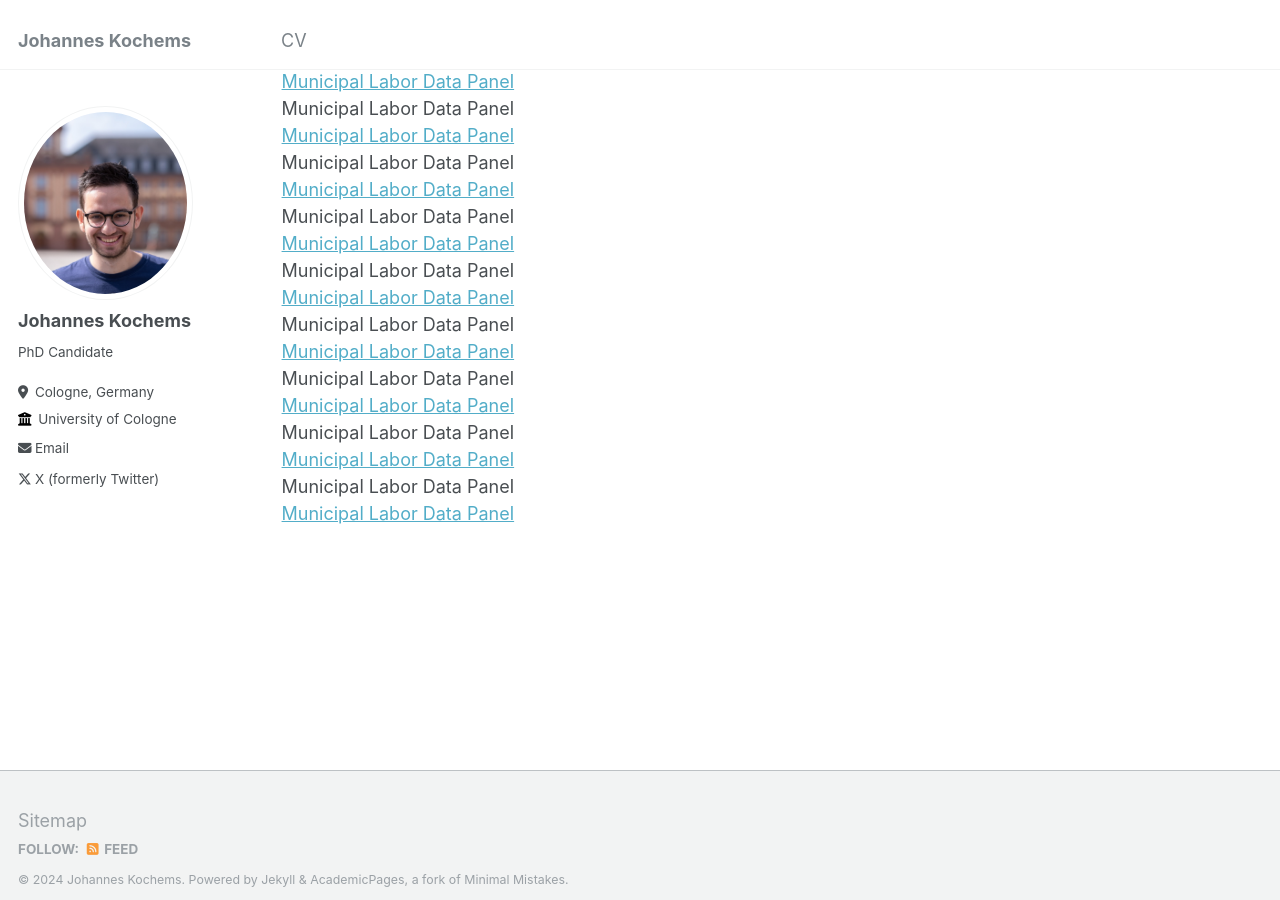
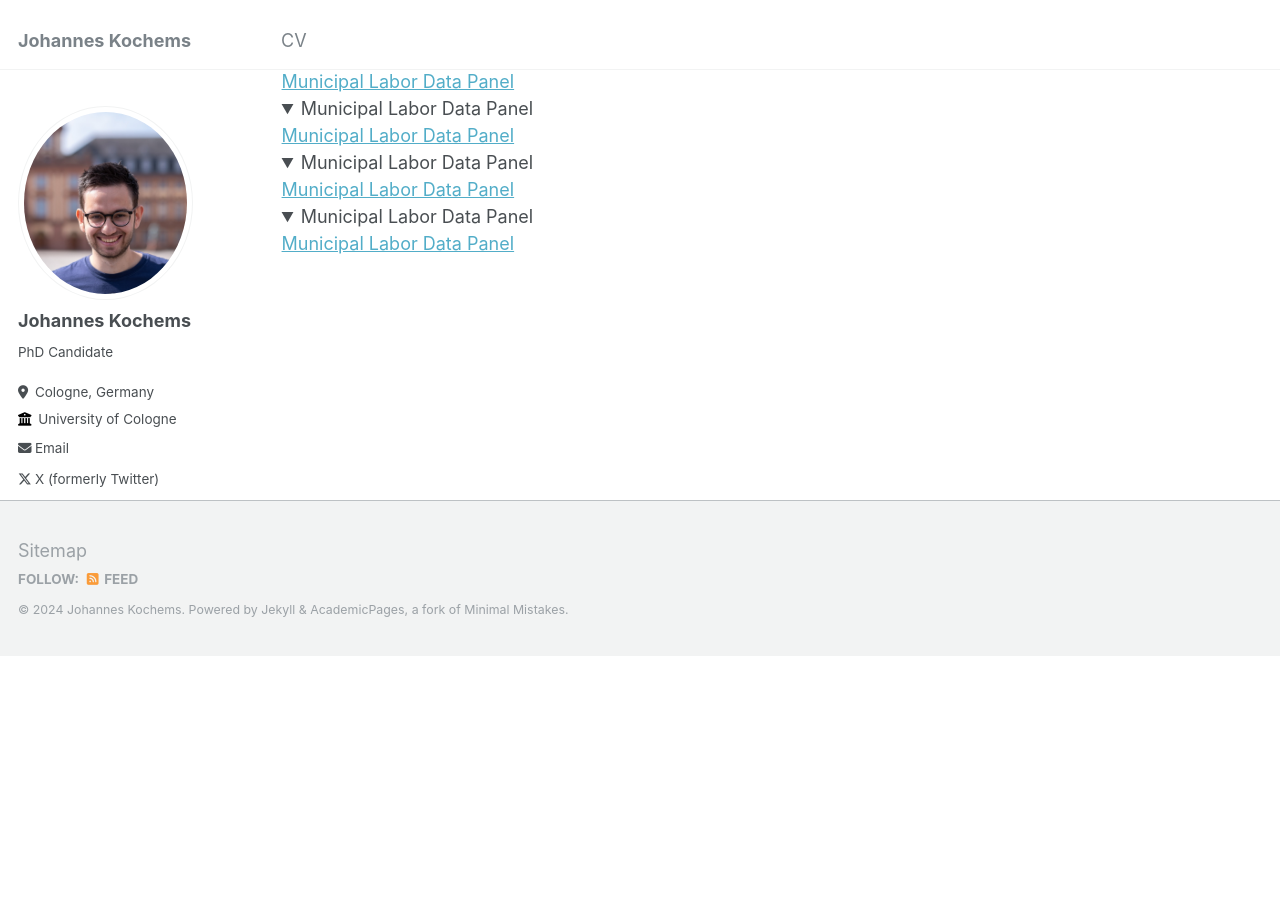
Before and after one commit to jkochems/jkochems.github.io, a Jekyll site: the page built from _pages/about.md, in a window 1280 px wide and 900 px high, scrolled down 1566 px. Built offline with Jekyll 4.4.1, drawn with Linux system fonts in a browser that asks for light colours; after the commit the page ends 2221 px from its top, so only the background shows below that.

Commit message:
Change clickable section

```diff
--- a/_pages/about.md
+++ b/_pages/about.md
@@ -71,22 +71,24 @@ Data
 <details open>
 <summary>Municipal Labor Data Panel</summary>
 <a href="https://uni-koeln.sciebo.de/s/wBlyh4E19FTddOE">Municipal Labor Data Panel</a>
-<summary>Municipal Labor Data Panel</summary>
-<a href="https://uni-koeln.sciebo.de/s/wBlyh4E19FTddOE">Municipal Labor Data Panel</a>
-<summary>Municipal Labor Data Panel</summary>
-<a href="https://uni-koeln.sciebo.de/s/wBlyh4E19FTddOE">Municipal Labor Data Panel</a>
-<summary>Municipal Labor Data Panel</summary>
-<a href="https://uni-koeln.sciebo.de/s/wBlyh4E19FTddOE">Municipal Labor Data Panel</a>
-<summary>Municipal Labor Data Panel</summary>
-<a href="https://uni-koeln.sciebo.de/s/wBlyh4E19FTddOE">Municipal Labor Data Panel</a>
-<summary>Municipal Labor Data Panel</summary>
-<a href="https://uni-koeln.sciebo.de/s/wBlyh4E19FTddOE">Municipal Labor Data Panel</a>
-<summary>Municipal Labor Data Panel</summary>
-<a href="https://uni-koeln.sciebo.de/s/wBlyh4E19FTddOE">Municipal Labor Data Panel</a>
-<summary>Municipal Labor Data Panel</summary>
-<a href="https://uni-koeln.sciebo.de/s/wBlyh4E19FTddOE">Municipal Labor Data Panel</a>
-<summary>Municipal Labor Data Panel</summary>
-<a href="https://uni-koeln.sciebo.de/s/wBlyh4E19FTddOE">Municipal Labor Data Panel</a>
+</details>
+
+<details open>
 <summary>Municipal Labor Data Panel</summary>
 <a href="https://uni-koeln.sciebo.de/s/wBlyh4E19FTddOE">Municipal Labor Data Panel</a>
 </details>
+
+<details open>
+<summary>Municipal Labor Data Panel</summary>
+<a href="https://uni-koeln.sciebo.de/s/wBlyh4E19FTddOE">Municipal Labor Data Panel</a>
+</details>
+
+<details open>
+<summary>Municipal Labor Data Panel</summary>
+<a href="https://uni-koeln.sciebo.de/s/wBlyh4E19FTddOE">Municipal Labor Data Panel</a>
+</details>
+
+<details open>
+<summary>Municipal Labor Data Panel</summary>
+<a href="https://uni-koeln.sciebo.de/s/wBlyh4E19FTddOE">Municipal Labor Data Panel</a>
+</details>
```
